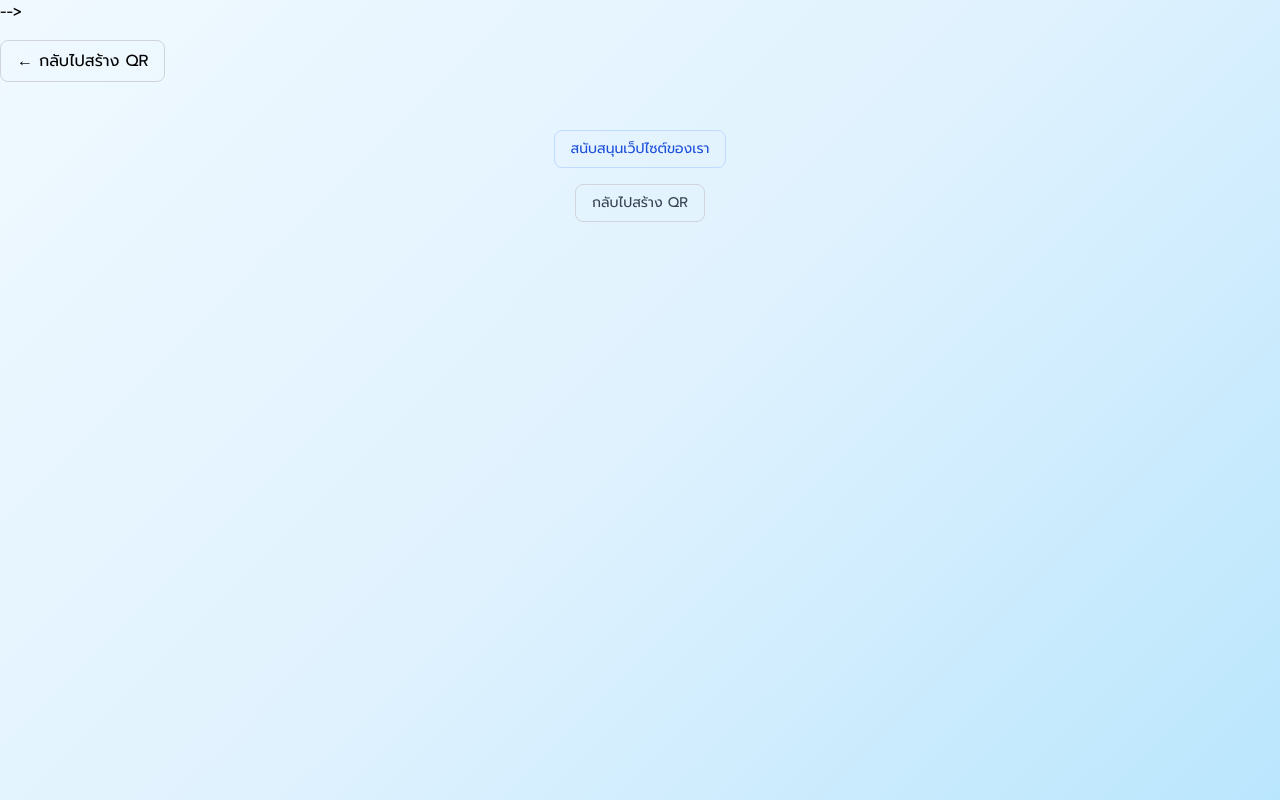
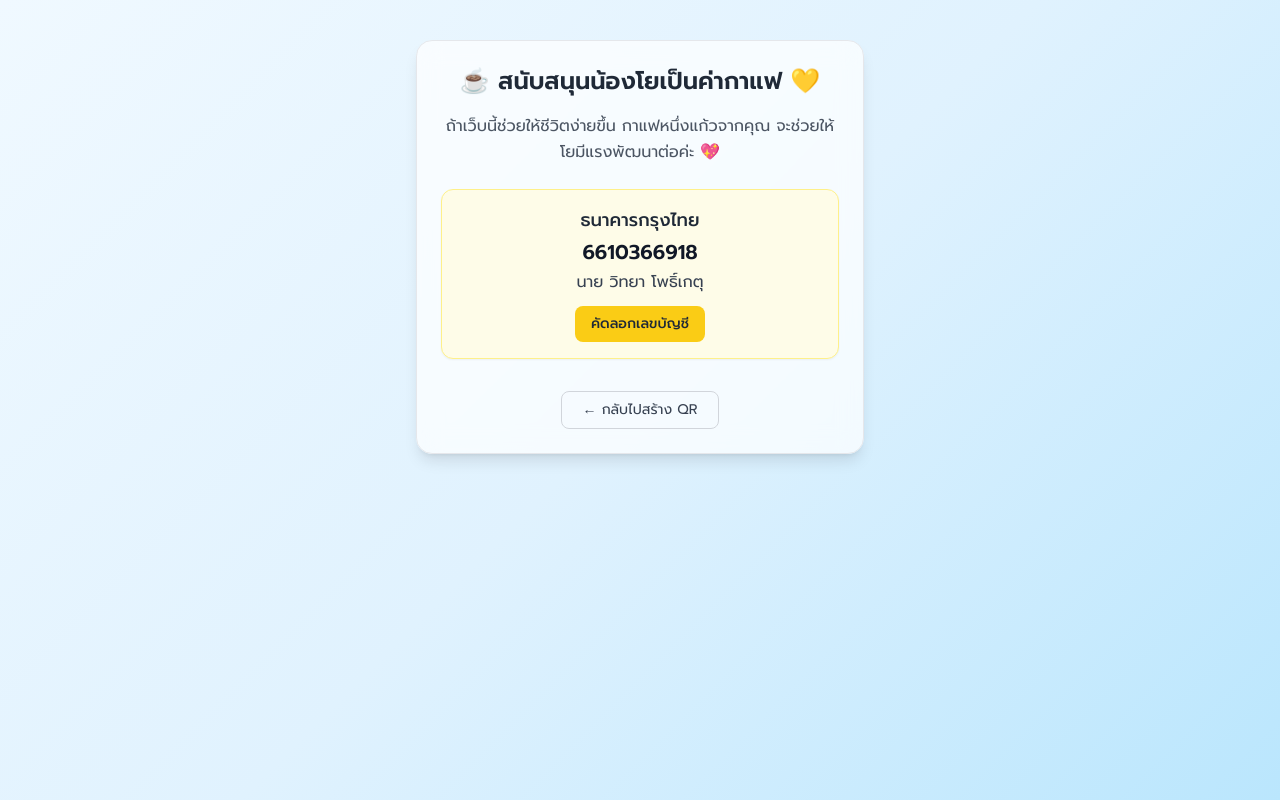
Before and after one commit to karshi02/WebQr, a Flask app: page /support in a window 1280 px wide. Run offline with Flask 3, Linux system fonts and the light colour scheme; some libraries are stand-ins or nearby versions.

Commit message:
Revise support page title and layout
Updated the support page title and content to enhance user engagement and provide donation details.

```diff
--- a/templates/support.html
+++ b/templates/support.html
@@ -3,7 +3,7 @@
 <head>
   <meta charset="UTF-8" />
   <meta name="viewport" content="width=device-width,initial-scale=1" />
-  <title>สนับสนุนเว็ปไซต์ของเรา</title>
+  <title>สนับสนุนน้องโย – ค่ากาแฟ ☕💛</title>
   <script src="https://cdn.tailwindcss.com"></script>
   <link href="https://fonts.googleapis.com/css2?family=Prompt:wght@400;500;600&display=swap" rel="stylesheet">
   <style>
@@ -11,37 +11,52 @@
     .gradient-bg { background: linear-gradient(135deg, #f0f9ff 0%, #e0f2fe 50%, #bae6fd 100%); }
   </style>
 </head>
-<body class="min-h-screen gradient-bg">
 
-      {% if support_qr_url %}
-      <!-- <div>
-        <h2 class="text-xl font-semibold text-gray-800 mb-2">สแกนเพื่อสนับสนุน</h2>
-        <div class="p-4 bg-white rounded-lg border border-gray-200 inline-block">
-          <img src="{{ support_qr_url }}" alt="Support QR" class="w-56 h-56 object-contain rounded">
-        </div>
-        <p class="text-sm text-gray-500 mt-2"></p>
-      </div>
-      {% endif %} -->
+<body class="min-h-screen gradient-bg flex flex-col items-center px-4 py-10">
 
-      <div class="pt-4">
-        <a href="{{ url_for('index') }}" class="inline-flex items-center px-4 py-2 rounded-lg border border-gray-300 hover:bg-gray-50">
-          ← กลับไปสร้าง QR
-        </a>
-      </div>
+  <div class="max-w-md w-full bg-white/70 backdrop-blur-md p-6 rounded-2xl shadow-lg border border-gray-200">
+
+    <h1 class="text-2xl font-semibold text-center text-gray-800 mb-4">
+      ☕ สนับสนุนน้องโยเป็นค่ากาแฟ 💛
+    </h1>
+
+    <p class="text-center text-gray-600 leading-relaxed mb-6">
+      ถ้าเว็บนี้ช่วยให้ชีวิตง่ายขึ้น
+      กาแฟหนึ่งแก้วจากคุณ จะช่วยให้โยมีแรงพัฒนาต่อค่ะ 💖
+    </p>
+
+    <div class="bg-yellow-50 border border-yellow-200 rounded-xl p-4 text-center shadow-sm">
+      <p class="text-lg font-medium text-gray-800">ธนาคารกรุงไทย</p>
+      <p class="text-xl font-bold text-gray-900 mt-1">6610366918</p>
+      <p class="text-gray-700 mt-1">นาย วิทยา โพธิ์เกตุ</p>
+
+      <!-- ปุ่มคัดลอก -->
+      <button onclick="copyAccount()"
+              class="mt-3 px-4 py-2 bg-yellow-400 hover:bg-yellow-500 transition text-sm font-medium rounded-lg text-gray-800">
+        คัดลอกเลขบัญชี
+      </button>
+
+      <p id="copied" class="text-green-600 text-sm mt-2 hidden">คัดลอกแล้ว ✔</p>
     </div>
 
-    <footer class="text-center mt-12 text-sm text-gray-500">
-      <!-- ขอบคุณที่สนับสนุน—แรงใจมาเต็ม ระบบก็วิ่งแรงขึ้น 😎 -->
-    </footer>
+    <div class="mt-8 text-center">
+      <a href="{{ url_for('index') }}"
+         class="inline-flex items-center px-5 py-2 text-sm rounded-lg border border-gray-300 text-gray-700 hover:bg-gray-50">
+        ← กลับไปสร้าง QR
+      </a>
+    </div>
+
   </div>
+
+  <script>
+    function copyAccount() {
+      navigator.clipboard.writeText("6610366918");
+      document.getElementById("copied").classList.remove("hidden");
+      setTimeout(() => {
+        document.getElementById("copied").classList.add("hidden");
+      }, 1500);
+    }
+  </script>
+
 </body>
 </html>
-<div class="text-center mt-4">
-  <a href="{{ url_for('support') }}" class="inline-flex items-center px-4 py-2 text-sm rounded-lg border border-blue-200 text-blue-700 hover:bg-blue-50">
-    สนับสนุนเว็ปไซต์ของเรา
-  </a>
-</div>
-<div class="text-center mt-4">
-  <a href="{{ url_for('index') }}" class="inline-flex items-center px-4 py-2 text-sm rounded-lg border border-gray-300 text-gray-700 hover:bg-gray-50">
-    กลับไปสร้าง QR
-  </a>
```
